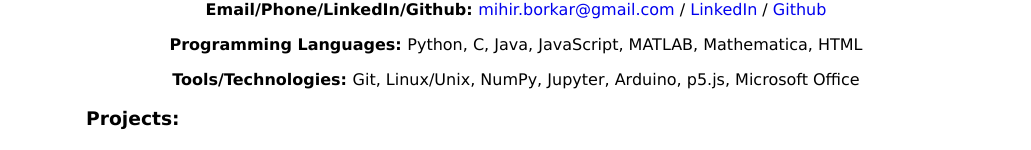
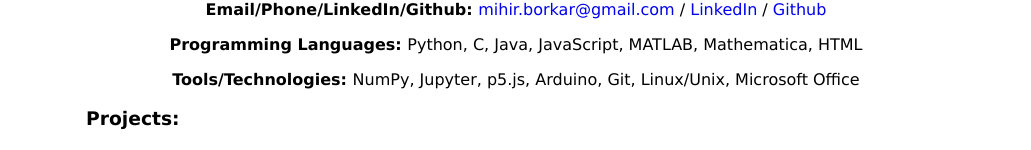
Before and after one commit to mihirbpi/react-practice, a React (Create React App) app: page /react-website/resume in a window 1280 px wide. Shown: the part 175-325 px from the top of the page, without its empty margins (124-1155 px from the left). Built offline with nearby package versions, Linux system fonts and the light colour scheme.

Commit message:
changed order of tools/technologies

```diff
--- a/src/components/Resume.js
+++ b/src/components/Resume.js
@@ -17,7 +17,7 @@ const Resume  = () => {
             Python, C, Java, JavaScript, MATLAB, Mathematica, HTML</p>
 
             <p><b>Tools/Technologies: </b>
-            Git, Linux/Unix, NumPy, Jupyter, Arduino, p5.js, Microsoft Office</p>
+            NumPy, Jupyter, p5.js, Arduino, Git, Linux/Unix, Microsoft Office</p>
         </div>
         <div className="resume-projects">
         <h3><b>Projects: </b></h3>
```
